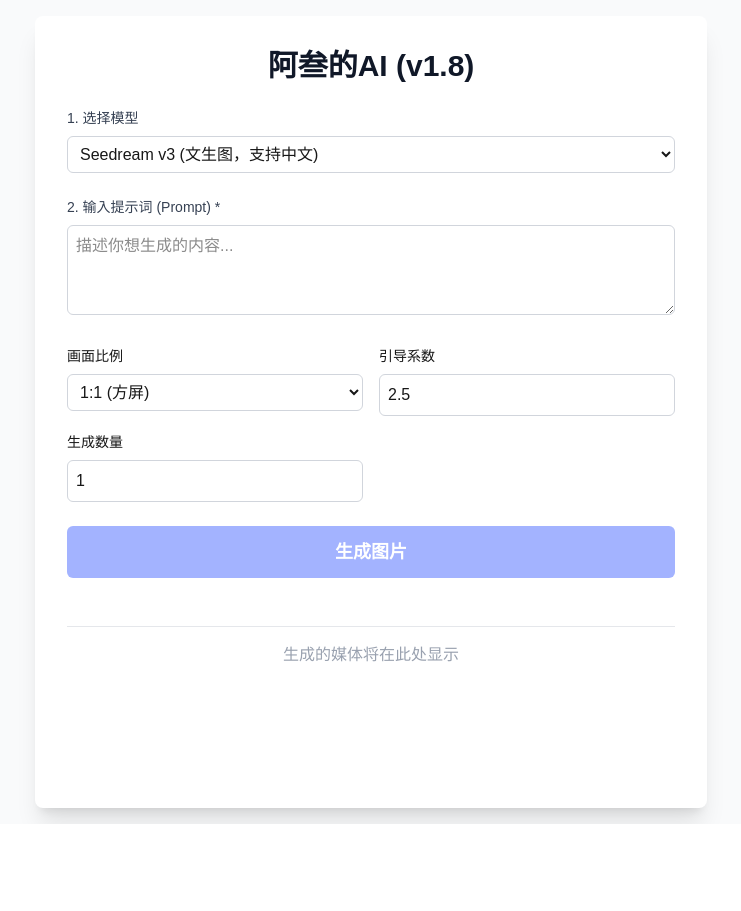
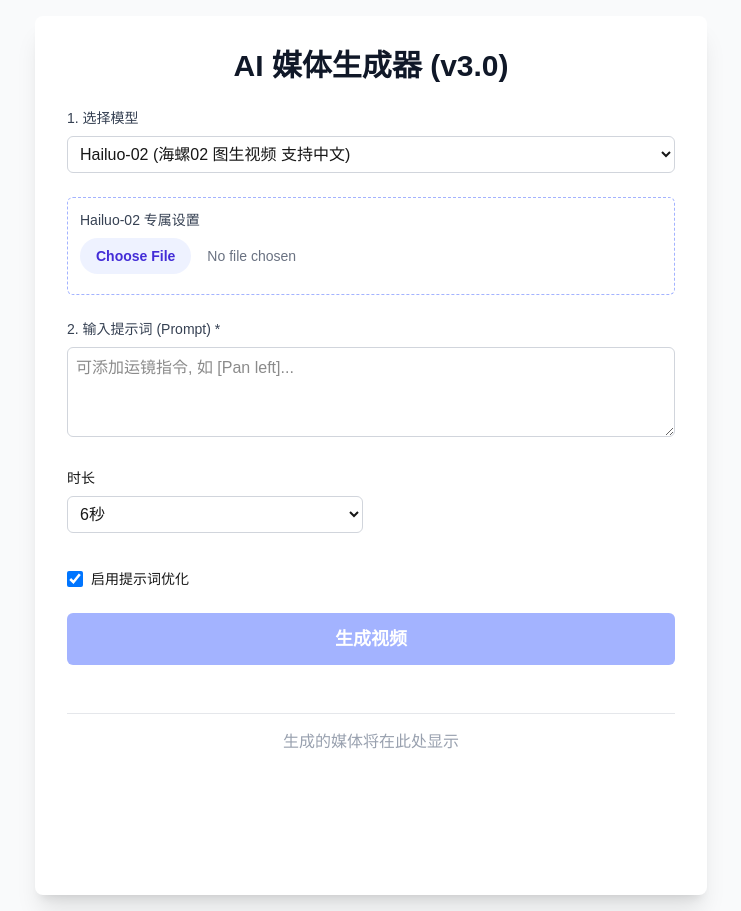
Before and after one commit to komjourney/my-fal-video-app, a Next.js app: page / in a window 1280 px wide. Shown: the whole page, without its empty margins (269-1010 px from the left). Before the commit the page ends 824 px from the top, so only its background shows below. Built offline with nearby package versions, Linux system fonts and the light colour scheme; what @fal-ai/client would draw is missing.

Commit message:
refactor VideoGenerator component to update version to v3.0 and enhance model configurations

```diff
--- a/components/VideoGenerator.jsx
+++ b/components/VideoGenerator.jsx
@@ -1,11 +1,11 @@
-// components/VideoGenerator.jsx (版本 v1.8 - 多图展示支持版)
+// components/VideoGenerator.jsx (版本 3.0 - 生产环境候选版)
 
 "use client";
 
 import { useState, useEffect } from 'react';
 import { fal } from "@fal-ai/client";
 
-// --- 代理配置 ---
+// 只进行最基础的代理配置
 fal.config({
   proxyUrl: "/api/fal/proxy",
 });
@@ -15,8 +15,32 @@
 // =======================================================================
 const MODELS_CONFIG = [
   {
+    id: "fal-ai/minimax/hailuo-02/pro/image-to-video",
+    name: "Hailuo-02 (海螺02 图生视频 支持中文)",
+    type: 'video',
+    isLongRunning: true, // 标记为超长任务，用于UI提示
+    isActive: true,
+    defaults: {
+      duration: '6', // API 要求是字符串 '6' 或 '10'
+      prompt_optimizer: true,
+      durationOptions: [ { value: '6', label: '6秒' }, { value: '10', label: '10秒 (可能降为6秒)' } ],
+    }
+  },
+  {
+    id: "fal-ai/minimax/hailuo-02/pro/text-to-video",
+    name: "Hailuo-02 (海螺02 文生视频 支持中文)",
+    type: 'video',
+    isLongRunning: true,
+    isActive: true,
+    defaults: {
+        duration: '6',
+        prompt_optimizer: true,
+        durationOptions: [ { value: '6', label: '6秒' }, { value: '10', label: '10秒 (可能降为6秒)' } ],
+    }
+  },
+  {
     id: "fal-ai/bytedance/seedream/v3/text-to-image",
-    name: "Seedream v3 (文生图，支持中文)",
+    name: "Seedream v3 (文生图)",
     type: 'image',
     isActive: true,
     defaults: {
@@ -30,7 +54,8 @@
     type: 'video',
     isActive: true,
     defaults: {
-      duration: '8s', aspectRatio: '16:9',
+      duration: '8s', // API 要求是带s的字符串
+      aspectRatio: '16:9',
       durationOptions: [{ value: '8s', label: '8秒 (8s)' }],
       aspectRatioOptions: [ { value: '16:9', label: '16:9 (横屏)' }, { value: '9:16', label: '9:16 (竖屏)' }, ],
     }
@@ -41,7 +66,8 @@
     type: 'video',
     isActive: true,
     defaults: {
-      duration: '5', aspectRatio: '16:9', negativePrompt: 'blur, distort, and low quality', cfgScale: '0.5',
+      duration: '5', // API 要求是数字
+      aspectRatio: '16:9', negativePrompt: 'blur, distort, and low quality', cfgScale: '0.5',
       durationOptions: [ { value: '5', label: '5秒' }, { value: '10', label: '10秒' }, ],
       aspectRatioOptions: [ { value: '16:9', label: '16:9 (横屏)' }, { value: '9:16', label: '9:16 (竖屏)' }, { value: '1:1', label: '1:1 (方屏)' }, ],
     }
@@ -50,7 +76,7 @@
     id: "fal-ai/flux-1/schnell",
     name: "Flux-1 (文生图 - 备用)",
     type: 'image',
-    isActive: true,
+    isActive: false,
     defaults: {
       image_size: 'landscape_4_3', num_inference_steps: 4, num_images: 1, enable_safety_checker: true,
       imageSizeOptions: [ { value: 'square_hd', label: '高清正方形 (1024x1024)'}, { value: 'square', label: '普通正方形 (512x512)'}, { value: 'portrait_4_3', label: '竖屏 4:3'}, { value: 'portrait_16_9', label: '竖屏 16:9'}, { value: 'landscape_4_3', label: '横屏 4:3'}, { value: 'landscape_16_9', label: '横屏 16:9'}, ]
@@ -63,18 +89,15 @@
 const initialModel = activeModels.length > 0 ? activeModels[0] : null;
 
 export function VideoGenerator() {
+    // 状态定义
     const [selectedModelId, setSelectedModelId] = useState(initialModel?.id || '');
     const selectedModelConfig = MODELS_CONFIG.find(m => m.id === selectedModelId);
-
-  // --- 状态定义 ---
     const [prompt, setPrompt] = useState('');
-  // [核心修改] 使用数组来存储所有结果
     const [mediaResults, setMediaResults] = useState([]);
     const [isLoading, setIsLoading] = useState(false);
+    const [loadingMessage, setLoadingMessage] = useState('');
     const [error, setError] = useState(null);
     const [logs, setLogs] = useState([]);
-
-  // 参数状态
     const [duration, setDuration] = useState(initialModel?.defaults?.duration || '');
     const [aspectRatio, setAspectRatio] = useState(initialModel?.defaults?.aspectRatio || '');
     const [imageFile, setImageFile] = useState(null);
@@ -85,20 +108,14 @@
     const [guidanceScale, setGuidanceScale] = useState(initialModel?.defaults?.guidanceScale || 2.5);
     const [numImages, setNumImages] = useState(initialModel?.defaults?.num_images || 1);
     const [numInferenceSteps, setNumInferenceSteps] = useState(initialModel?.defaults?.num_inference_steps || 4);
-  const [enableSafetyChecker, setEnableSafetyChecker] = useState(initialModel?.defaults?.enable_safety_checker ?? true);
+    const [promptOptimizer, setPromptOptimizer] = useState(initialModel?.defaults?.prompt_optimizer ?? true);
 
-  useEffect(() => {
-    return () => { if (imagePreviewUrl) { URL.revokeObjectURL(imagePreviewUrl); } };
-  }, [imagePreviewUrl]);
+    useEffect(() => { return () => { if (imagePreviewUrl) { URL.revokeObjectURL(imagePreviewUrl); } }; }, [imagePreviewUrl]);
 
     const handleModelChange = (newModelId) => {
         setSelectedModelId(newModelId);
         const newModelConfig = MODELS_CONFIG.find(m => m.id === newModelId);
-
-    setPrompt('');
-    setMediaResults([]); // [核心修改] 重置结果数组
-    setError(null); setLogs([]); setImageFile(null); setImagePreviewUrl(null);
-
+        setPrompt(''); setMediaResults([]); setError(null); setLogs([]); setImageFile(null); setImagePreviewUrl(null);
         setDuration(newModelConfig?.defaults?.duration || '');
         setAspectRatio(newModelConfig?.defaults?.aspectRatio || '');
         setNegativePrompt(newModelConfig?.defaults?.negativePrompt || '');
@@ -107,7 +124,7 @@
         setGuidanceScale(newModelConfig?.defaults?.guidanceScale || 2.5);
         setNumImages(newModelConfig?.defaults?.num_images || 1);
         setNumInferenceSteps(newModelConfig?.defaults?.num_inference_steps || 4);
-    setEnableSafetyChecker(newModelConfig?.defaults?.enable_safety_checker ?? true);
+        setPromptOptimizer(newModelConfig?.defaults?.prompt_optimizer ?? true);
     };
 
     const handleFileChange = (e) => {
@@ -116,108 +133,120 @@
     };
 
     const handleGenerate = async () => {
-    if (isLoading || !prompt.trim() || (isKling && !imageFile)) {
-        if (!isLoading && isKling && !imageFile) setError("使用 Kling 模型必须上传一张起始图片。");
+        if (isLoading || !prompt.trim() || (isKling && !imageFile) || (isHailuoI2V && !imageFile)) {
             return;
         }
-    setIsLoading(true); setError(null); setMediaResults([]); setLogs(["任务开始..."]);
+        setIsLoading(true); setError(null); setMediaResults([]); setLogs([]);
+
+        let initialMessage = "任务处理中，请稍候...";
+        if (selectedModelConfig?.isLongRunning) {
+            initialMessage = "任务已提交，正在生成... 这可能需要10分钟或更长时间，请保持此页面开启，不要刷新。";
+        }
+        setLoadingMessage(initialMessage);
 
         try {
             let inputPayload = { prompt };
+            let finalDuration = duration;
+            // 为 Kling 模型特殊处理 duration 类型
+            if (isKling) { finalDuration = parseInt(duration, 10); }
 
+            // 动态构建参数包
             if (isSeedream) { Object.assign(inputPayload, { aspect_ratio: aspectRatio, guidance_scale: parseFloat(guidanceScale), num_images: parseInt(numImages, 10) }); }
-      else if (isKling) { Object.assign(inputPayload, { image_url: imageFile, duration: parseInt(duration, 10), aspect_ratio: aspectRatio, negative_prompt: negativePrompt, cfg_scale: parseFloat(cfgScale) }); }
+            else if (isKling) { Object.assign(inputPayload, { image_url: imageFile, duration: finalDuration, aspect_ratio: aspectRatio, negative_prompt: negativePrompt, cfg_scale: parseFloat(cfgScale) }); }
             else if (isFlux) { Object.assign(inputPayload, { image_size: imageSize, num_inference_steps: parseInt(numInferenceSteps, 10), num_images: parseInt(numImages, 10), enable_safety_checker: enableSafetyChecker }); }
-      else if (isVeo3) { Object.assign(inputPayload, { aspect_ratio: aspectRatio, duration: duration }); }
+            else if (isVeo3) { Object.assign(inputPayload, { aspect_ratio: aspectRatio, duration: finalDuration }); }
+            else if (isHailuoI2V) { Object.assign(inputPayload, { image_url: imageFile, duration: finalDuration, prompt_optimizer: promptOptimizer }); }
+            else if (isHailuoT2V) { Object.assign(inputPayload, { duration: finalDuration, prompt_optimizer: promptOptimizer }); }
 
             console.log(`开始请求 fal.ai, 模型: ${selectedModelId}, 参数:`, inputPayload);
+
+            // 回归到最简单的 await，让前端的 subscribe 自己处理轮询
             const result = await fal.subscribe(selectedModelId, {
-        input: inputPayload, pollInterval: 5000, logs: true,
-        onQueueUpdate: (update) => { if (update.logs) setLogs(current => [...current, ...update.logs.map(l => l.message)]); },
+                input: inputPayload,
+                pollInterval: 5000,
+                logs: true,
+                onQueueUpdate: (update) => {
+                    const newLogs = update.logs?.map(l => l.message) || [];
+                    if (newLogs.length > 0) { setLogs(current => [...current, ...newLogs]); }
+                    const statusMessage = `当前状态: ${update.status}`;
+                    if (!logs.includes(statusMessage)) { setLogs(current => [...current, statusMessage]); }
+                },
             });
+
             console.log('接收到的完整结果:', result);
-
-      // [核心修改] 处理所有结果，而不仅仅是第一个
             let finalResults = [];
             const resultType = selectedModelConfig.type;
-
             if (resultType === 'image') {
                 const images = result?.data?.images || result?.images;
-        if (images && Array.isArray(images) && images.length > 0) {
-            finalResults = images.map(img => ({ ...img, type: 'image' }));
+                if (images && Array.isArray(images) && images.length > 0) { finalResults = images.map(img => ({ ...img, type: 'image' })); }
+            } else {
+                const videoUrl = result?.data?.video?.url || result?.video?.url;
+                if (videoUrl) { finalResults = [{ url: videoUrl, type: 'video' }]; }
             }
-      } else { // video
-        const videoUrl = result?.data?.video?.url || result?.video?.url;
-        if (videoUrl) {
-            finalResults = [{ url: videoUrl, type: 'video' }];
-        }
-      }
-
             if (finalResults.length > 0) {
                 setMediaResults(finalResults);
-        setLogs(current => [...current, `${resultType === 'image' ? '图片' : '视频'}生成成功!`]);
             } else {
                 throw new Error(`模型返回了非预期的${resultType}数据结构。`);
             }
         } catch (err) {
             const errorMessage = '处理失败: ' + (err.message || err.toString() || '未知错误');
-      setError(errorMessage); setLogs(current => [...current, errorMessage]);
+            setError(errorMessage);
         } finally {
             setIsLoading(false);
         }
     };
 
+    // ... 辅助变量和 JSX 代码与 v2.4 完全相同 ...
     const isKling = selectedModelConfig?.id.includes('kling');
     const isSeedream = selectedModelConfig?.id.includes('seedream');
     const isFlux = selectedModelConfig?.id.includes('flux');
     const isVeo3 = selectedModelConfig?.id.includes('veo3');
-  const isButtonDisabled = isLoading || !prompt.trim() || (isKling && !imageFile);
+    const isHailuoI2V = selectedModelConfig?.id === 'fal-ai/minimax/hailuo-02/pro/image-to-video';
+    const isHailuoT2V = selectedModelConfig?.id === 'fal-ai/minimax/hailuo-02/pro/text-to-video';
+    const isHailuo = isHailuoI2V || isHailuoT2V;
+    const isButtonDisabled = isLoading || !prompt.trim() || (isKling && !imageFile) || (isHailuoI2V && !imageFile);
 
     return (
         <div className="w-full max-w-2xl mx-auto p-6 sm:p-8 bg-white shadow-xl rounded-lg space-y-6">
-       <h1 className="text-3xl font-bold text-center text-gray-900">阿叁的AI (v1.8)</h1>
-       {/* UI 部分... */}
+            <h1 className="text-3xl font-bold text-center text-gray-900">AI 媒体生成器 (v3.0)</h1>
+            {selectedModelConfig ? ( <>
                 <div className="space-y-2">
                     <label htmlFor="model" className="block text-sm font-medium text-gray-700">1. 选择模型</label>
-            <select id="model" className="w-full p-2 border border-gray-300 rounded-md" value={selectedModelId} onChange={(e) => handleModelChange(e.target.value)} disabled={isLoading || activeModels.length === 0}>
-                {activeModels.length > 0 ? ( activeModels.map(model => ( <option key={model.id} value={model.id}>{model.name}</option> )) ) : ( <option>没有可用的模型</option> )}
+                    <select id="model" className="w-full p-2 border border-gray-300 rounded-md" value={selectedModelId} onChange={(e) => handleModelChange(e.target.value)} disabled={isLoading}>
+                        {activeModels.map(model => ( <option key={model.id} value={model.id}>{model.name}</option> ))}
                     </select>
                 </div>
-        {isKling && ( <div className="p-3 border border-dashed border-indigo-300 rounded-md"> <label className="block text-sm font-medium text-gray-700 mb-2">Kling v2.1 专属设置</label> <input id="imageUpload" type="file" accept="image/*" onChange={handleFileChange} disabled={isLoading} className="block w-full mb-2 text-sm text-gray-500 file:mr-4 file:py-2 file:px-4 file:rounded-full file:border-0 file:text-sm file:font-semibold file:bg-indigo-50 file:text-indigo-700 hover:file:bg-indigo-100"/> {imagePreviewUrl && <div className="flex justify-center mt-2"><img src={imagePreviewUrl} alt="Preview" className="max-h-40 rounded-md shadow" /></div>} </div> )}
-        <div className="space-y-2"> <label htmlFor="prompt" className="block text-sm font-medium text-gray-700">2. 输入提示词 (Prompt) *</label> <textarea id="prompt" rows={3} className="w-full p-2 border border-gray-300 rounded-md" placeholder="描述你想生成的内容..." value={prompt} onChange={(e) => setPrompt(e.target.value)} disabled={isLoading} /> </div>
+                {(isKling || isHailuoI2V) && ( <div className="p-3 border border-dashed border-indigo-300 rounded-md"> <label className="block text-sm font-medium text-gray-700 mb-2">{isKling ? 'Kling v2.1' : 'Hailuo-02'} 专属设置</label> <input id="imageUpload" type="file" accept="image/*" onChange={handleFileChange} disabled={isLoading} className="block w-full mb-2 text-sm text-gray-500 file:mr-4 file:py-2 file:px-4 file:rounded-full file:border-0 file:text-sm file:font-semibold file:bg-indigo-50 file:text-indigo-700 hover:file:bg-indigo-100"/> {imagePreviewUrl && <div className="flex justify-center mt-2"><img src={imagePreviewUrl} alt="Preview" className="max-h-40 rounded-md shadow" /></div>} </div> )}
+                <div className="space-y-2"> <label htmlFor="prompt" className="block text-sm font-medium text-gray-700">2. 输入提示词 (Prompt) *</label> <textarea id="prompt" rows={3} className="w-full p-2 border border-gray-300 rounded-md" placeholder={isHailuo ? "可添加运镜指令, 如 [Pan left]..." : "描述你想生成的内容..."} value={prompt} onChange={(e) => setPrompt(e.target.value)} disabled={isLoading} /> </div>
                 <div className="grid grid-cols-1 sm:grid-cols-2 gap-4">
                     {isSeedream && ( <> <div className="space-y-2"> <label htmlFor="aspectRatio" className="block text-sm font-medium">画面比例</label> <select id="aspectRatio" className="w-full p-2 border border-gray-300 rounded-md" value={aspectRatio} onChange={(e) => setAspectRatio(e.target.value)} disabled={isLoading}> {selectedModelConfig.defaults.aspectRatioOptions.map(opt => <option key={opt.value} value={opt.value}>{opt.label}</option>)} </select> </div> <div className="space-y-2"><label htmlFor="guidanceScale" className="block text-sm font-medium">引导系数</label><input type="number" id="guidanceScale" step="0.1" className="w-full p-2 border border-gray-300 rounded-md" value={guidanceScale} onChange={e=>setGuidanceScale(e.target.value)} disabled={isLoading}/></div> <div className="space-y-2"><label htmlFor="numImages" className="block text-sm font-medium">生成数量</label><input type="number" id="numImages" min="1" step="1" className="w-full p-2 border border-gray-300 rounded-md" value={numImages} onChange={e=>setNumImages(e.target.value)} disabled={isLoading}/></div> </> )}
                     {isFlux && ( <> <div className="space-y-2"> <label htmlFor="imageSize" className="block text-sm font-medium">图片尺寸</label> <select id="imageSize" className="w-full p-2 border border-gray-300 rounded-md" value={imageSize} onChange={(e) => setImageSize(e.target.value)} disabled={isLoading}> {selectedModelConfig.defaults.imageSizeOptions.map(opt => <option key={opt.value} value={opt.value}>{opt.label}</option>)} </select> </div> <div className="space-y-2"><label htmlFor="numInferenceSteps" className="block text-sm font-medium">推理步数</label><input type="number" id="numInferenceSteps" min="1" step="1" className="w-full p-2 border border-gray-300 rounded-md" value={numInferenceSteps} onChange={e=>setNumInferenceSteps(e.target.value)} disabled={isLoading}/></div> <div className="space-y-2"><label htmlFor="numImagesFlux" className="block text-sm font-medium">生成数量</label><input type="number" id="numImagesFlux" min="1" step="1" className="w-full p-2 border border-gray-300 rounded-md" value={numImages} onChange={e=>setNumImages(e.target.value)} disabled={isLoading}/></div> <div className="flex items-center space-x-2 pt-5"><input type="checkbox" id="safetyChecker" className="h-4 w-4 text-indigo-600 border-gray-300 rounded" checked={enableSafetyChecker} onChange={e => setEnableSafetyChecker(e.target.checked)} disabled={isLoading} /><label htmlFor="safetyChecker" className="block text-sm font-medium">启用安全检查</label></div> </> )}
                     {isKling && ( <> <div className="space-y-2"><label htmlFor="negativePrompt" className="block text-sm font-medium">反向提示词</label><input type="text" id="negativePrompt" className="w-full p-2 border border-gray-300 rounded-md" value={negativePrompt} onChange={e=>setNegativePrompt(e.target.value)} disabled={isLoading}/></div> <div className="space-y-2"><label htmlFor="cfgScale" className="block text-sm font-medium">CFG Scale</label><input type="number" id="cfgScale" step="0.1" className="w-full p-2 border border-gray-300 rounded-md" value={cfgScale} onChange={e=>setCfgScale(e.target.value)} disabled={isLoading}/></div> </> )}
-            {isVeo3 && ( <> <div className="space-y-2"> <label htmlFor="aspectRatioVideo" className="block text-sm font-medium">画面比例</label> <select id="aspectRatioVideo" className="w-full p-2 border border-gray-300 rounded-md" value={aspectRatio} onChange={(e) => setAspectRatio(e.target.value)} disabled={isLoading}> {selectedModelConfig.defaults.aspectRatioOptions.map(opt => <option key={opt.value} value={opt.value}>{opt.label}</option>)} </select> </div> <div className="space-y-2"> <label htmlFor="duration" className="block text-sm font-medium">时长</label> <select id="duration" className="w-full p-2 border border-gray-300 rounded-md" value={duration} onChange={(e) => setDuration(e.target.value)} disabled={isLoading}> {selectedModelConfig.defaults.durationOptions.map(opt => <option key={opt.value} value={opt.value}>{opt.label}</option>)} </select> </div> </> )}
-            {isKling && ( <> <div className="space-y-2"> <label htmlFor="aspectRatioKling" className="block text-sm font-medium">画面比例</label> <select id="aspectRatioKling" className="w-full p-2 border border-gray-300 rounded-md" value={aspectRatio} onChange={(e) => setAspectRatio(e.target.value)} disabled={isLoading}> {selectedModelConfig.defaults.aspectRatioOptions.map(opt => <option key={opt.value} value={opt.value}>{opt.label}</option>)} </select> </div> <div className="space-y-2"> <label htmlFor="durationKling" className="block text-sm font-medium">时长</label> <select id="durationKling" className="w-full p-2 border border-gray-300 rounded-md" value={duration} onChange={(e) => setDuration(e.target.value)} disabled={isLoading}> {selectedModelConfig.defaults.durationOptions.map(opt => <option key={opt.value} value={opt.value}>{opt.label}</option>)} </select> </div> </> )}
+                    {selectedModelConfig?.defaults?.aspectRatioOptions && !isSeedream && ( <div className="space-y-2"> <label htmlFor="aspectRatioVideo" className="block text-sm font-medium">画面比例</label> <select id="aspectRatioVideo" className="w-full p-2 border border-gray-300 rounded-md" value={aspectRatio} onChange={(e) => setAspectRatio(e.target.value)} disabled={isLoading}> {selectedModelConfig.defaults.aspectRatioOptions.map(opt => <option key={opt.value} value={opt.value}>{opt.label}</option>)} </select> </div> )}
+                    {selectedModelConfig?.defaults?.durationOptions && ( <div className="space-y-2"> <label htmlFor="duration" className="block text-sm font-medium">时长</label> <select id="duration" className="w-full p-2 border border-gray-300 rounded-md" value={duration} onChange={(e) => setDuration(e.target.value)} disabled={isLoading}> {selectedModelConfig.defaults.durationOptions.map(opt => <option key={opt.value} value={opt.value}>{opt.label}</option>)} </select> </div> )}
+                    {isHailuo && ( <div className="sm:col-span-2 flex items-center space-x-2 pt-5"><input type="checkbox" id="promptOptimizer" className="h-4 w-4 text-indigo-600 border-gray-300 rounded" checked={promptOptimizer} onChange={e => setPromptOptimizer(e.target.checked)} disabled={isLoading} /><label htmlFor="promptOptimizer" className="block text-sm font-medium">启用提示词优化</label></div> )}
                 </div>
                 <button className={`w-full py-3 px-4 rounded-md text-white font-semibold text-lg transition-colors ${ isButtonDisabled ? 'bg-indigo-300 cursor-not-allowed' : 'bg-indigo-600 hover:bg-indigo-700' }`} onClick={handleGenerate} disabled={isLoading || !selectedModelId}> {isLoading ? '正在处理...' : `生成${selectedModelConfig?.type === 'image' ? '图片' : '视频'}`} </button>
+            </> ) : (
+                <div className="text-center text-red-500">错误：没有检测到任何激活的模型。</div>
+            )}
 
-      {/* 结果显示区 */}
             <div className="mt-6 pt-4 border-t border-gray-200 min-h-[150px]">
                 {error && <div className="text-red-500 text-center mb-2 p-2 bg-red-50 rounded-md">{error}</div>}
-        {isLoading && ( <div className="text-center text-gray-600"> <p className="mb-2">任务正在处理中...</p> <div className="mt-2 text-xs text-left bg-gray-100 p-2 rounded max-h-48 overflow-y-auto font-mono break-words"> {logs.map((log, index) => <p key={index} className="whitespace-pre-wrap">{log}</p>)} </div> </div> )}
-
-        {/* [核心修改] 结果展示区使用 .map 渲染所有结果 */}
+                {isLoading && ( <div className="text-center text-gray-600"> <p className="mb-2 font-semibold animate-pulse">{loadingMessage}</p> <div className="mt-2 text-xs text-left bg-gray-100 p-2 rounded max-h-48 overflow-y-auto font-mono break-words"> {logs.map((log, index) => <p key={index} className="whitespace-pre-wrap">{log}</p>)} </div> </div> )}
                 {mediaResults.length > 0 && !isLoading && (
-          <div className="flex flex-col items-center">
-            <h3 className="text-lg font-semibold mb-2">生成成功！</h3>
+                <div className="flex flex-col items-center p-4 bg-green-50 text-green-800 rounded-lg">
+                    <h3 className="text-xl font-bold mb-3">🎉 恭喜！您的媒体生成成功！ 🎉</h3>
                     <div className="grid grid-cols-1 sm:grid-cols-2 gap-4 w-full">
                     {mediaResults.map((result, index) => (
-                <div key={index} className="flex justify-center items-center p-2 border rounded-lg">
-                  {result.type === 'video' && (
-                    <video controls src={result.url} className="max-w-full rounded-md shadow-lg" autoPlay={index === 0} loop muted playsInline />
-                  )}
-                  {result.type === 'image' && (
-                    <img src={result.url} alt={`Generated result ${index + 1}`} className="max-w-full rounded-md shadow-lg" />
-                  )}
+                        <div key={index} className="flex justify-center items-center p-2 border rounded-lg bg-white">
+                        {result.type === 'video' && ( <video controls src={result.url} className="max-w-full rounded-md shadow-lg" autoPlay={index === 0} loop muted playsInline /> )}
+                        {result.type === 'image' && ( <img src={result.url} alt={`Generated result ${index + 1}`} className="max-w-full rounded-md shadow-lg" /> )}
                         </div>
                     ))}
                     </div>
                 </div>
                 )}
-
                 {!isLoading && mediaResults.length === 0 && !error && <div className="text-center text-gray-400">生成的媒体将在此处显示</div>}
             </div>
         </div>
```
Lines whose indentation alone changed are shown as unchanged.
